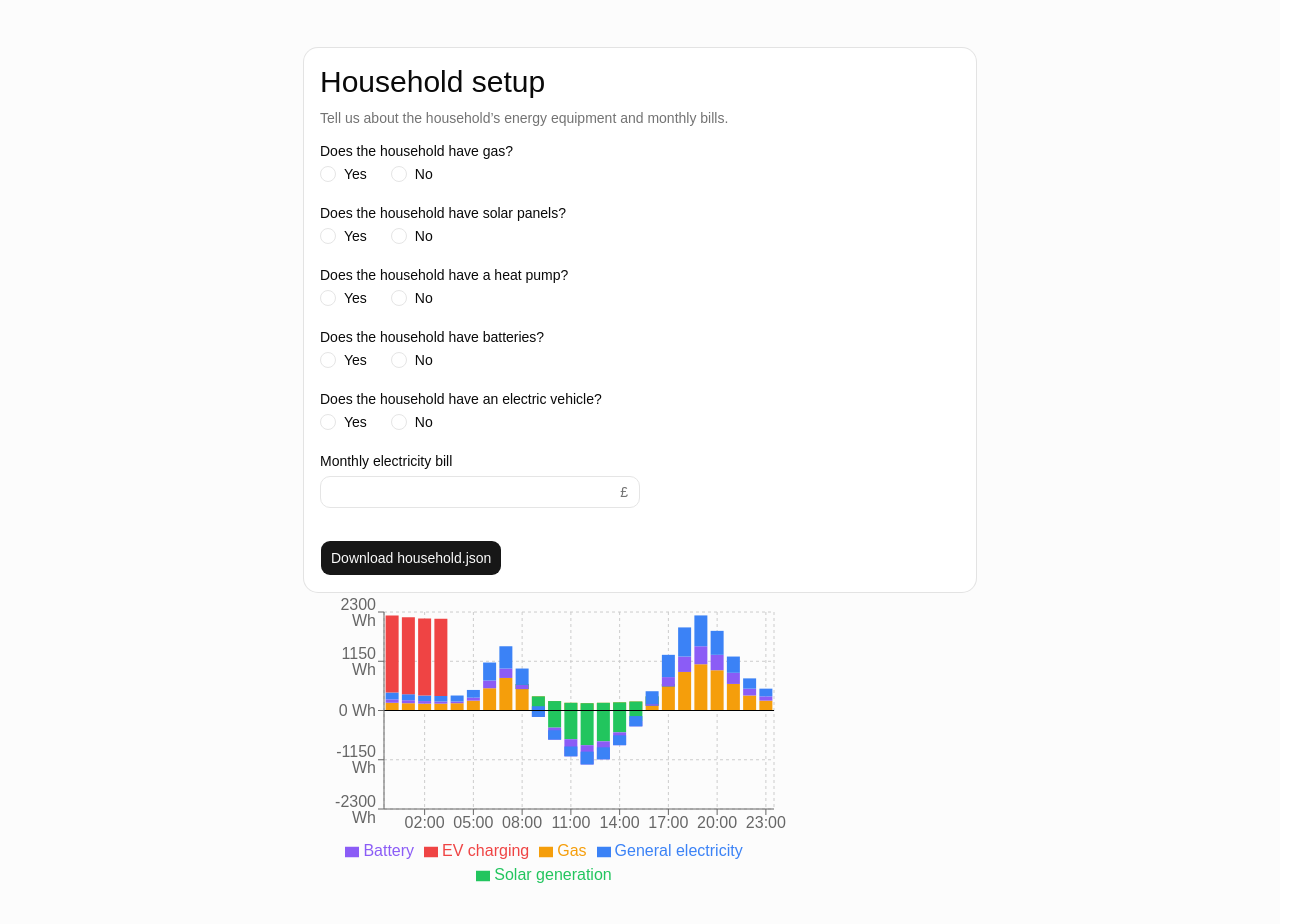
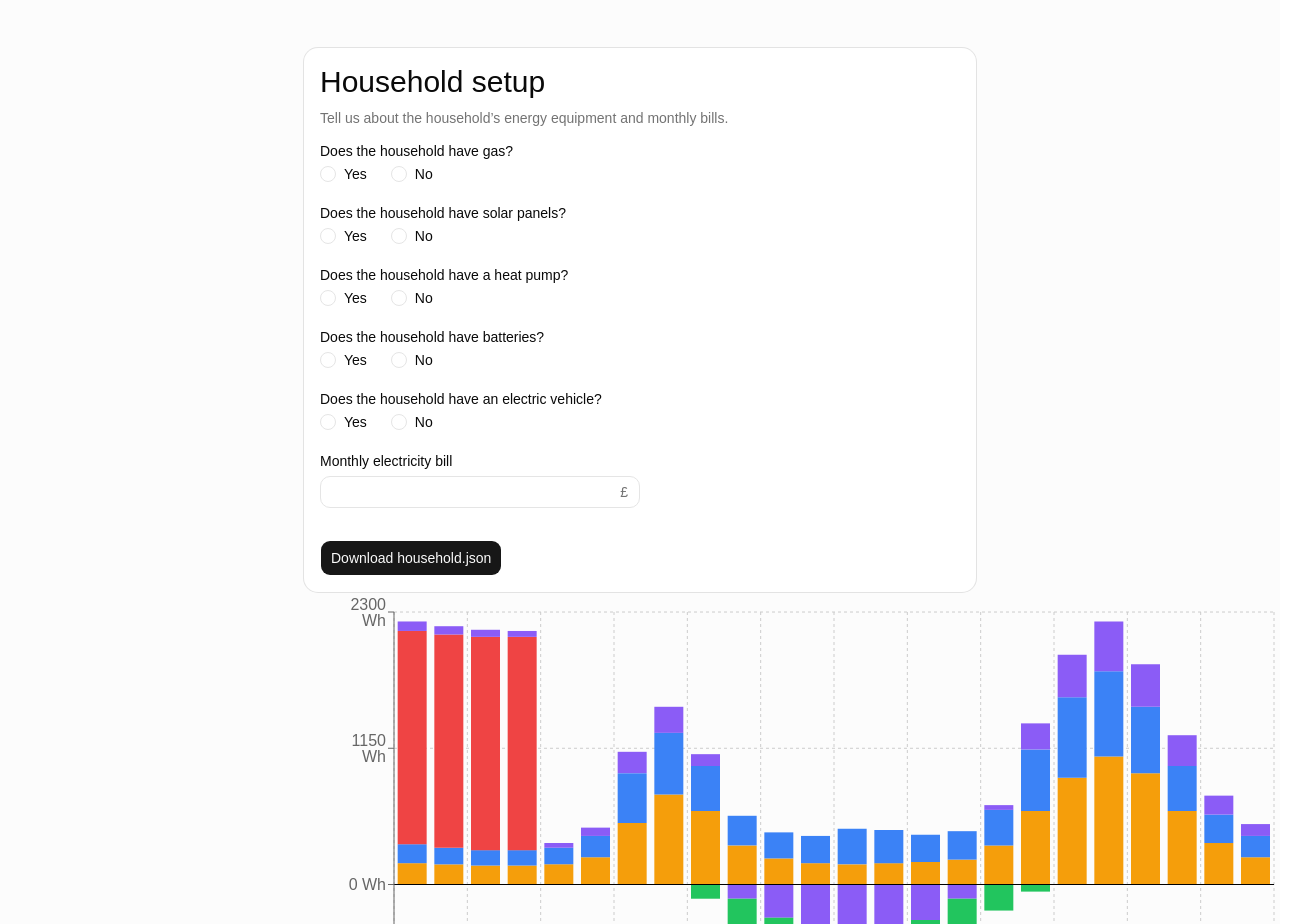
Before and after one commit to lolaoliver123/Bills, a React (Vite) app: page / in a window 1280 px wide. Shown: the top 924 px of the page, 1304 px wide, since content can reach past the window. Built offline with nearby package versions, Linux system fonts and the light colour scheme.

Commit message:
Add more realistic data and structure

```diff
--- a/src/components/graph/Graph.tsx
+++ b/src/components/graph/Graph.tsx
@@ -2,7 +2,6 @@ import {
     Bar,
     BarChart,
     CartesianGrid,
-    Legend,
     ReferenceLine,
     Tooltip,
     XAxis,
@@ -15,18 +14,18 @@ type NetBarChartProps = {
 };
 
 const NetBarChart = ({data}: NetBarChartProps) => (
-    <BarChart width={500} height={300} data={data} margin={{top: 20, right: 30, left: 20, bottom: 5}}>
+    <BarChart width={1000} height={600} data={data} stackOffset="sign" margin={{top: 20, right: 30, left: 30, bottom: 5}}>
         <CartesianGrid strokeDasharray="3 3"/>
-        <XAxis dataKey="name"/>
+        <XAxis dataKey="hour" type="number" domain={[(dataMin) => dataMin - 0.5, (dataMax) => dataMax + 0.5]} tickCount={24}
+               tickFormatter={(hour) => `${String(hour).padStart(2, '0')}:00`}/>
         <YAxis unit=" Wh"/>
         <Tooltip/>
-        <Legend/>
         <ReferenceLine y={0} stroke="#000"/>
         <Bar dataKey="gas" name="Gas" fill="#f59e0b" stackId="energy"/>
-        <Bar dataKey="solar" name="Solar generation" fill="#22c55e" stackId="energy"/>
-        <Bar dataKey="battery" name="Battery" fill="#8b5cf6" stackId="energy"/>
         <Bar dataKey="electricity" name="General electricity" fill="#3b82f6" stackId="energy"/>
         <Bar dataKey="evCharging" name="EV charging" fill="#ef4444" stackId="energy"/>
+        <Bar dataKey="battery" name="Battery" fill="#8b5cf6" stackId="energy"/>
+        <Bar dataKey="solar" name="Solar generation" fill="#22c55e" stackId="energy"/>
     </BarChart>
 );
 
--- a/src/components/graph/tempData.ts
+++ b/src/components/graph/tempData.ts
@@ -1,5 +1,5 @@
 export type GraphData = {
-    name: string;
+    hour: number;
     gas: number;
     solar: number;
     battery: number;
@@ -10,28 +10,28 @@ export type GraphData = {
 // Energy for each hour in Wh. Positive values are household demand; negative
 // values are generation or battery charging.
 export const tempData: GraphData[] = [
-    {name: '00:00', gas: 180, solar: 0, battery: 80, electricity: 160, evCharging: 1800},
-    {name: '01:00', gas: 170, solar: 0, battery: 70, electricity: 140, evCharging: 1800},
-    {name: '02:00', gas: 160, solar: 0, battery: 60, electricity: 130, evCharging: 1800},
-    {name: '03:00', gas: 160, solar: 0, battery: 50, electricity: 130, evCharging: 1800},
-    {name: '04:00', gas: 170, solar: 0, battery: 40, electricity: 140, evCharging: 0},
-    {name: '05:00', gas: 230, solar: 0, battery: 70, electricity: 180, evCharging: 0},
-    {name: '06:00', gas: 520, solar: 0, battery: 180, electricity: 420, evCharging: 0},
-    {name: '07:00', gas: 760, solar: 0, battery: 220, electricity: 520, evCharging: 0},
-    {name: '08:00', gas: 620, solar: -120, battery: 100, electricity: 380, evCharging: 0},
-    {name: '09:00', gas: 330, solar: -360, battery: -120, electricity: 250, evCharging: 0},
-    {name: '10:00', gas: 220, solar: -620, battery: -280, electricity: 220, evCharging: 0},
-    {name: '11:00', gas: 180, solar: -850, battery: -400, electricity: 230, evCharging: 0},
-    {name: '12:00', gas: 170, solar: -980, battery: -450, electricity: 300, evCharging: 0},
-    {name: '13:00', gas: 180, solar: -900, battery: -420, electricity: 280, evCharging: 0},
-    {name: '14:00', gas: 190, solar: -700, battery: -300, electricity: 230, evCharging: 0},
-    {name: '15:00', gas: 210, solar: -460, battery: -120, electricity: 240, evCharging: 0},
-    {name: '16:00', gas: 330, solar: -220, battery: 40, electricity: 300, evCharging: 0},
-    {name: '17:00', gas: 620, solar: -60, battery: 220, electricity: 520, evCharging: 0},
-    {name: '18:00', gas: 900, solar: 0, battery: 360, electricity: 680, evCharging: 0},
-    {name: '19:00', gas: 1080, solar: 0, battery: 420, electricity: 720, evCharging: 0},
-    {name: '20:00', gas: 940, solar: 0, battery: 360, electricity: 560, evCharging: 0},
-    {name: '21:00', gas: 620, solar: 0, battery: 260, electricity: 380, evCharging: 0},
-    {name: '22:00', gas: 350, solar: 0, battery: 160, electricity: 240, evCharging: 0},
-    {name: '23:00', gas: 230, solar: 0, battery: 100, electricity: 180, evCharging: 0},
+    {hour: 0, gas: 180, solar: 0, battery: 80, electricity: 160, evCharging: 1800},
+    {hour: 1, gas: 170, solar: 0, battery: 70, electricity: 140, evCharging: 1800},
+    {hour: 2, gas: 160, solar: 0, battery: 60, electricity: 130, evCharging: 1800},
+    {hour: 3, gas: 160, solar: 0, battery: 50, electricity: 130, evCharging: 1800},
+    {hour: 4, gas: 170, solar: 0, battery: 40, electricity: 140, evCharging: 0},
+    {hour: 5, gas: 230, solar: 0, battery: 70, electricity: 180, evCharging: 0},
+    {hour: 6, gas: 520, solar: 0, battery: 180, electricity: 420, evCharging: 0},
+    {hour: 7, gas: 760, solar: 0, battery: 220, electricity: 520, evCharging: 0},
+    {hour: 8, gas: 620, solar: -120, battery: 100, electricity: 380, evCharging: 0},
+    {hour: 9, gas: 330, solar: -360, battery: -120, electricity: 250, evCharging: 0},
+    {hour: 10, gas: 220, solar: -620, battery: -280, electricity: 220, evCharging: 0},
+    {hour: 11, gas: 180, solar: -850, battery: -400, electricity: 230, evCharging: 0},
+    {hour: 12, gas: 170, solar: -980, battery: -450, electricity: 300, evCharging: 0},
+    {hour: 13, gas: 180, solar: -900, battery: -420, electricity: 280, evCharging: 0},
+    {hour: 14, gas: 190, solar: -700, battery: -300, electricity: 230, evCharging: 0},
+    {hour: 15, gas: 210, solar: -460, battery: -120, electricity: 240, evCharging: 0},
+    {hour: 16, gas: 330, solar: -220, battery: 40, electricity: 300, evCharging: 0},
+    {hour: 17, gas: 620, solar: -60, battery: 220, electricity: 520, evCharging: 0},
+    {hour: 18, gas: 900, solar: 0, battery: 360, electricity: 680, evCharging: 0},
+    {hour: 19, gas: 1080, solar: 0, battery: 420, electricity: 720, evCharging: 0},
+    {hour: 20, gas: 940, solar: 0, battery: 360, electricity: 560, evCharging: 0},
+    {hour: 21, gas: 620, solar: 0, battery: 260, electricity: 380, evCharging: 0},
+    {hour: 22, gas: 350, solar: 0, battery: 160, electricity: 240, evCharging: 0},
+    {hour: 23, gas: 230, solar: 0, battery: 100, electricity: 180, evCharging: 0},
 ];
```
